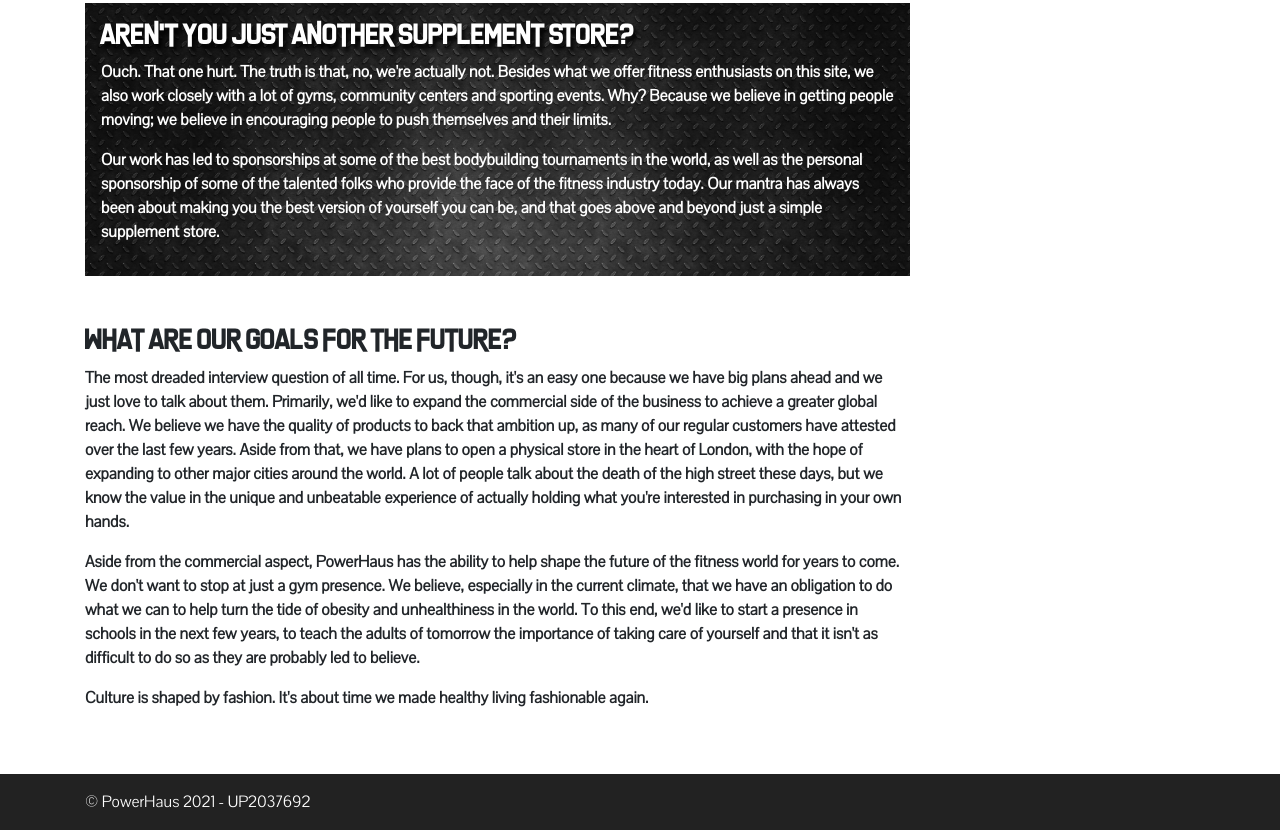
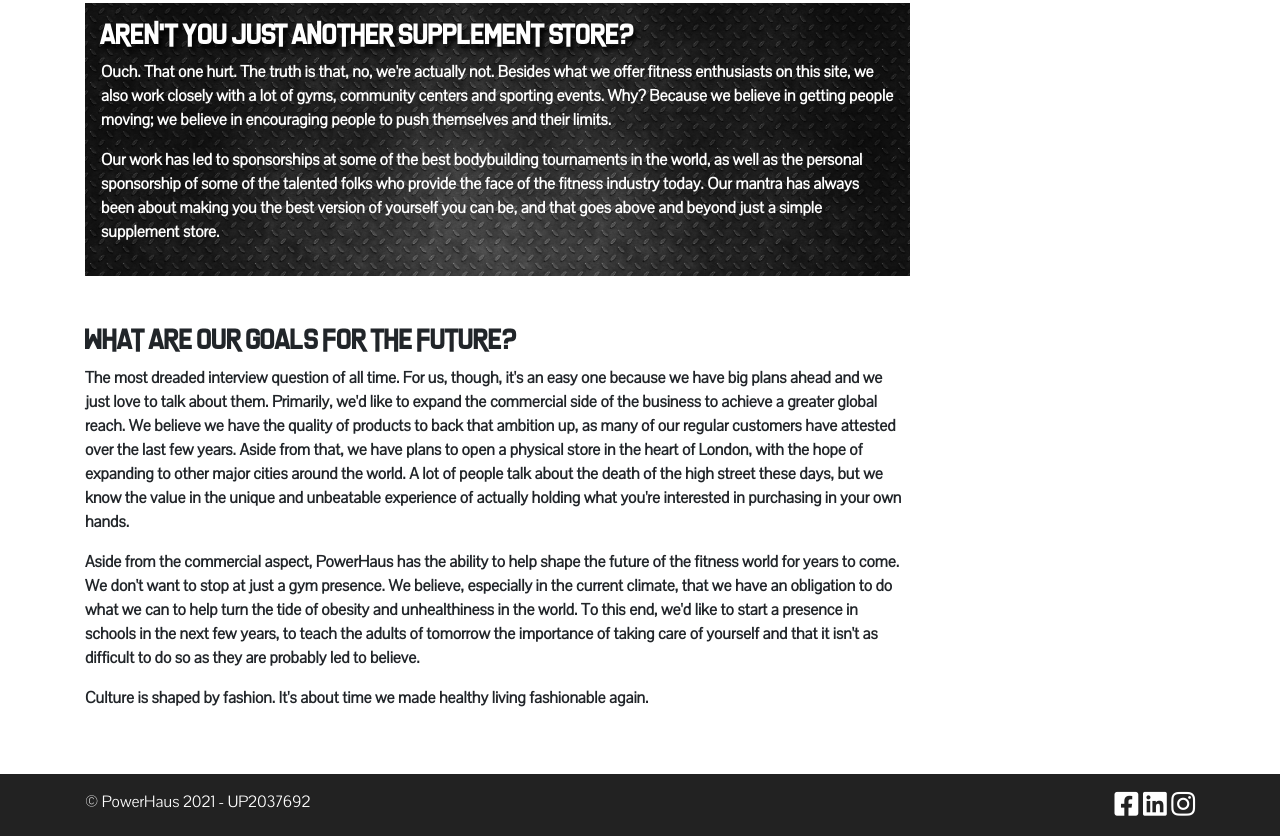
Before and after one commit to ShavingSeagull/PowerHaus-Static, a plain HTML site: page about.html in a window 1280 px wide. Shown: the part 806-1642 px from the top of the page. Drawn offline with Linux system fonts and the light colour scheme.

Commit message:
Added social links to all pages

```diff
--- a/about.html
+++ b/about.html
@@ -123,7 +123,12 @@
     <footer>
         <div class="container">
             <div class="row">
-                <p class="col-12 py-3 my-0">&copy; PowerHaus 2021 - UP2037692</p>
+                <p class="col-8 py-3 my-0">&copy; PowerHaus 2021 - UP2037692</p>
+                <div class="col-4 py-3 my-0 text-right">
+                    <a href="https://www.facebook.com" target="_blank"><i class="fab fa-facebook-square" aria-hidden="true"></i></a>
+                    <a href="https://www.linkedin.com" target="_blank"><i class="fab fa-linkedin" aria-hidden="true"></i></a>
+                    <a href="https://www.instagram.com" target="_blank"><i class="fab fa-instagram" aria-hidden="true"></i></a>
+                </div>
             </div>
         </div>
     </footer>
--- a/assets/static/css/main.css
+++ b/assets/static/css/main.css
@@ -190,6 +190,19 @@ footer {
 	background-color: #222222;
 	color: white;
 }
+
+footer a {
+	text-decoration: none;
+	color: white;
+}
+
+footer a:hover {
+	color: orange;
+}
+
+footer i {
+	font-size: 1.7em;
+}
 /*** /.Footer ***/
 
 /*** Media Queries ***/
```
Also changed, not shown: contact.html (+6 -1 lines), index.html (+6 -1 lines).
